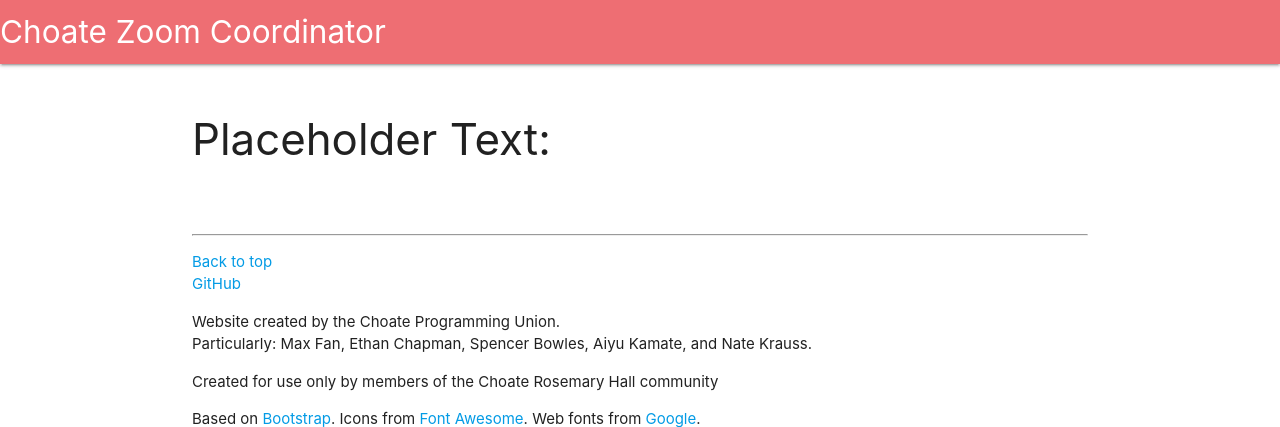
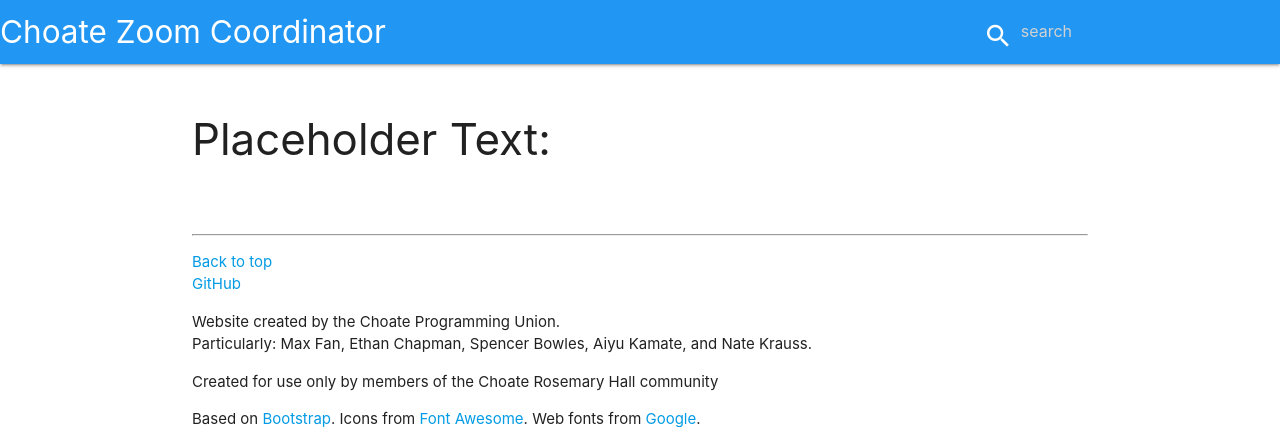
Before and after one commit to ChoateProgrammingUnion/zoom-coordinator, a Flask app: template templates/index.html in a window 1280 px wide. Shown: the top 427 px of the page. Run offline with Flask 2, Linux system fonts and the light colour scheme; the template is opened without the code that fills it, so the values that code supplies are empty; some libraries are stand-ins or nearby versions.

Commit message:
re-integrated search bar
re-integrated search bar using materialize framework

```diff
--- a/templates/index.html
+++ b/templates/index.html
@@ -48,9 +48,24 @@
     <!-- MAIN BODY -->
     <body>
         <!-- HEADER -->
-        <nav>
+        <nav class="blue">
             <div class = "nav-fixed">
                 <a href="#" class="brand-logo">Choate Zoom Coordinator</a>
+                <ul class = "right hide-on-med-and-down">
+                    <li>
+                        <div class="center row">
+                           <div class="col s12 " >
+                                <div class="row" id="topbarsearch">
+                                    <div class="input-field col s6 s12 red-text">
+                                        <i class="white-text material-icons prefix">search</i>
+                                        <input type="text" placeholder="search" id="autocomplete-input" class="autocomplete white-text" >
+                                    </div>
+                                </div>
+                            </div>
+                        </div>
+                    </li>
+
+                </ul>
             </div>
         </nav>
 
```
